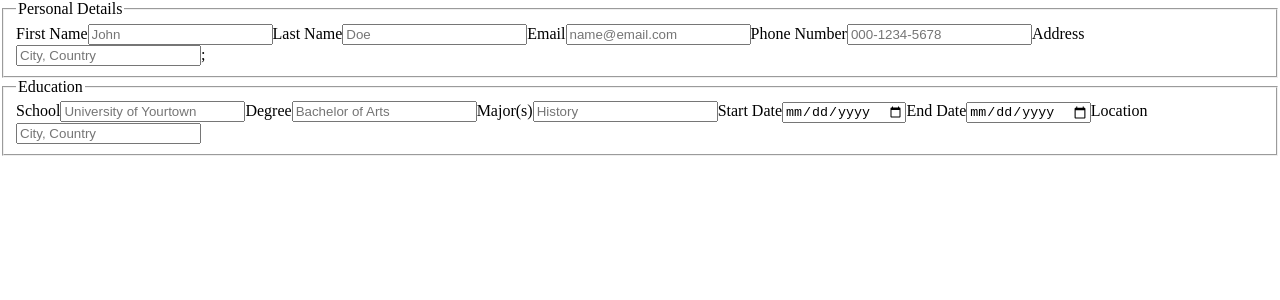
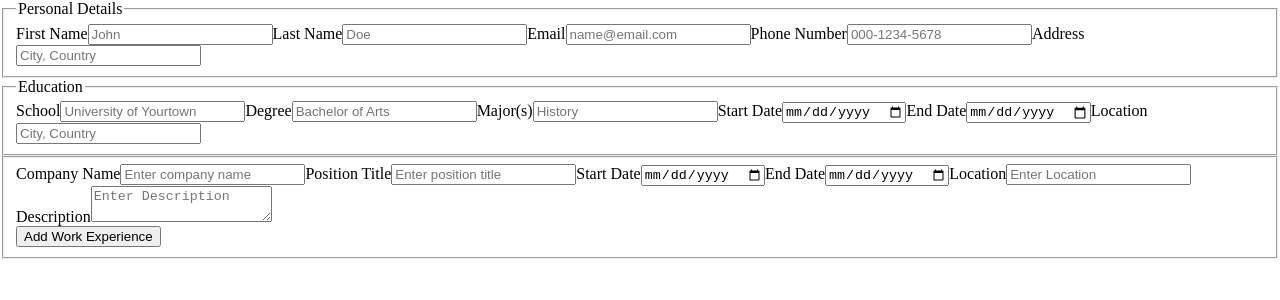
Before and after one commit to AndrewJamesC/cv-application, a React (Vite) app: page / in a window 1280 px wide. Shown: the top 300 px of the page. Built offline with nearby package versions, Linux system fonts and the light colour scheme.

Commit message:
Create Experience component

```diff
--- a/package.json
+++ b/package.json
@@ -11,7 +11,8 @@
   },
   "dependencies": {
     "react": "^18.2.0",
-    "react-dom": "^18.2.0"
+    "react-dom": "^18.2.0",
+    "uuid": "^9.0.1"
   },
   "devDependencies": {
     "@types/react": "^18.2.43",
--- a/src/Education.jsx
+++ b/src/Education.jsx
@@ -63,17 +63,15 @@ export default function Education() {
         value={education.endDate}
         onChange={handleChange}
       />
-      <label htmlFor="location">Location</label>
+      <label htmlFor="eduLocation">Location</label>
       <input
         type="text"
         name="location"
-        id="location"
+        id="eduLocation"
         placeholder="City, Country"
         value={education.location}
         onChange={handleChange}
       />
-      {/* Remove console log when finished */}
-      {console.log(education)}
     </fieldset>
   );
 }
--- /dev/null
+++ b/src/Experience.jsx
@@ -0,0 +1,124 @@
+import { useState } from "react";
+import { v4 as uuid } from "uuid";
+
+export default function Experience() {
+  const [experience, setExperience] = useState([
+    {
+      companyName: "",
+      title: "",
+      start: "",
+      end: "",
+      location: "",
+      description: "",
+      id: uuid(),
+    },
+  ]);
+
+  function addExperience() {
+    setExperience((prevExp) => {
+      return [
+        ...prevExp,
+        {
+          companyName: "",
+          title: "",
+          start: "",
+          end: "",
+          location: "",
+          description: "",
+          id: uuid(),
+        },
+      ];
+    });
+  }
+
+  function handleChange(event, id) {
+    const { name, value } = event.target;
+    setExperience((prevExp) =>
+      prevExp.map((exp) => (exp.id === id ? { ...exp, [name]: value } : exp)),
+    );
+
+    // const { name, value, defaultValue } = event.target;
+    // const newExp = [...experience];
+    // if (name !== "description") {
+    //   setExperience((prevExp) => {
+    //     const newExp = [...prevExp];
+    //     newExp[index][name] = value;
+    //     return newExp;
+    //   });
+    // } else {
+    //   newExp[index][name] = defaultValue;
+    //   setExperience(newExp);
+    // }
+  }
+  return (
+    <fieldset>
+      {experience.map((eduObj) => {
+        const { companyName, title, start, end, location, description, id } =
+          eduObj;
+        return (
+          <div key={id}>
+            <label htmlFor="companyName">Company Name</label>
+            <input
+              key={`companyName-${id}`}
+              type="text"
+              name="companyName"
+              id="companyName"
+              placeholder="Enter company name"
+              value={companyName}
+              onChange={(event) => handleChange(event, id)}
+            />
+            <label htmlFor="title">Position Title</label>
+            <input
+              key={`title-${id}`}
+              type="text"
+              name="title"
+              id="title"
+              placeholder="Enter position title"
+              value={title}
+              onChange={(event) => handleChange(event, id)}
+            />
+            <label htmlFor="start">Start Date</label>
+            <input
+              key={`start-${id}`}
+              type="date"
+              name="start"
+              id="start"
+              value={start}
+              onChange={(event) => handleChange(event, id)}
+            />
+            <label htmlFor="end">End Date</label>
+            <input
+              key={`end-${id}`}
+              type="date"
+              name="end"
+              id="end"
+              value={end}
+              onChange={(event) => handleChange(event, id)}
+            />
+            <label htmlFor="jobLocation">Location</label>
+            <input
+              key={`jobLocation-${id}`}
+              type="text"
+              name="location"
+              id="jobLocation"
+              value={location}
+              onChange={(event) => handleChange(event, id)}
+              placeholder="Enter Location"
+            />
+            <label htmlFor="jobDescription">Description</label>
+            <textarea
+              key={`jobDescription-${id}`}
+              name="description"
+              id="jobDescription"
+              defaultValue={description}
+              placeholder="Enter Description"
+            ></textarea>
+            {console.log(experience)}
+          </div>
+        );
+      })}
+
+      <button onClick={addExperience}>Add Work Experience</button>
+    </fieldset>
+  );
+}
--- a/src/Form.jsx
+++ b/src/Form.jsx
@@ -1,11 +1,13 @@
 import PersonalDetails from "./PersonalDetails";
 import Education from "./Education";
+import Experience from "./Experience";
 
 export default function Form() {
   return (
     <div>
       <PersonalDetails />
       <Education />
+      <Experience />
     </div>
   );
 }
--- a/src/PersonalDetails.jsx
+++ b/src/PersonalDetails.jsx
@@ -70,8 +70,6 @@ export default function PersonalDetails() {
           onChange={handleChange}
           autoComplete="on"
         />
-        {/* Delete console log once finished */}
-        {console.log(personalDetails)};
       </fieldset>
     </form>
   );
```
Also changed, not shown: 1 other file (tests, documents, lock files or other folders).
